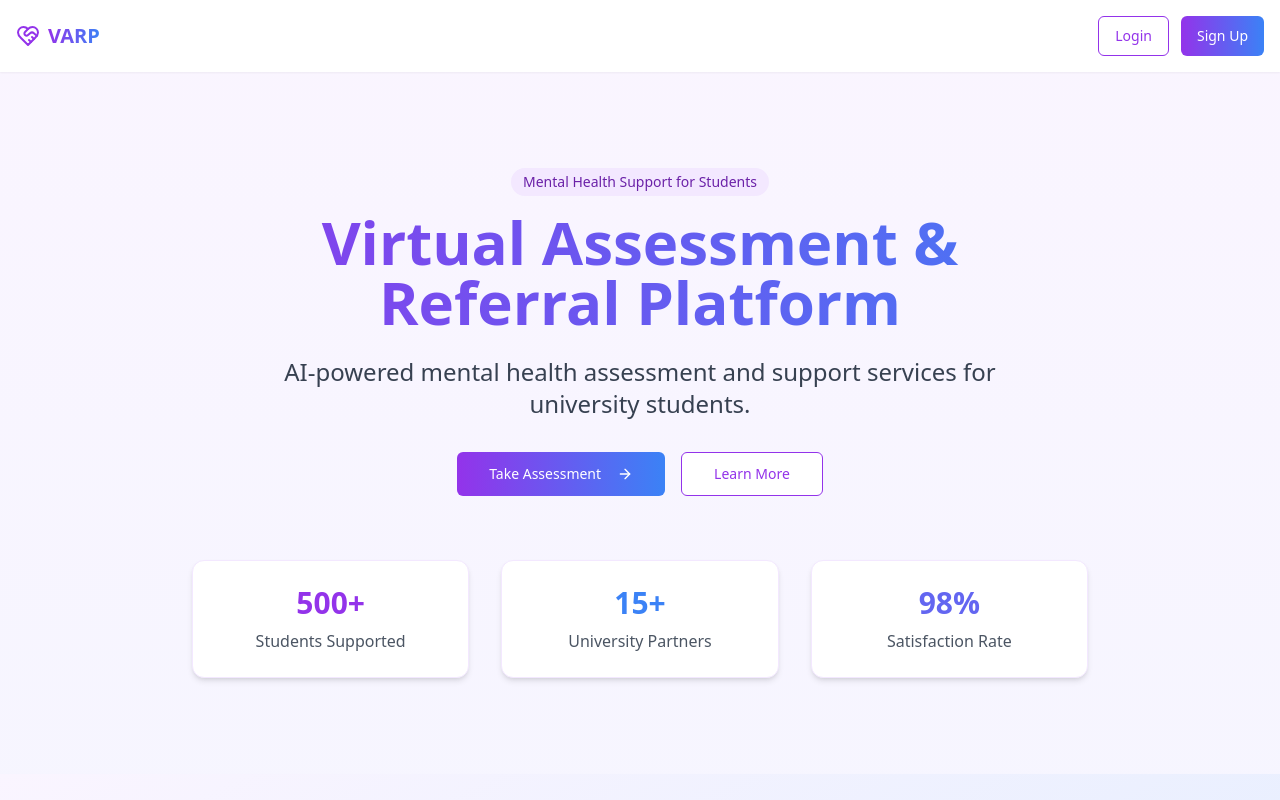
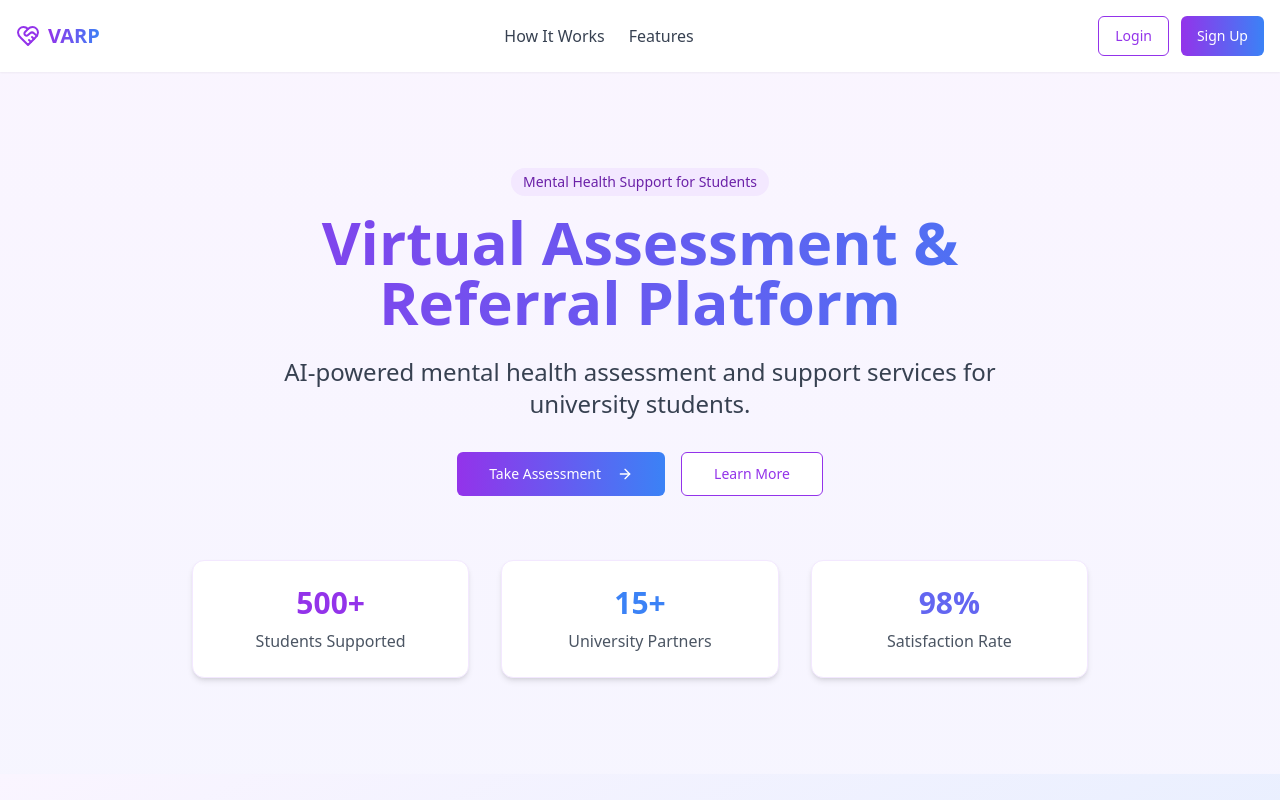
Before and after one commit to Geryfrey/mind-sense-rwanda-connect, a React (Vite) app: page / in a window 1280 px wide. Shown: the top 800 px of the page. Built offline with nearby package versions, Linux system fonts and the light colour scheme.

Commit message:
Fix: Update navigation bar links
Update the navigation bar to link to the correct sections on the landing page.

```diff
--- a/src/pages/LandingPage.tsx
+++ b/src/pages/LandingPage.tsx
@@ -1,3 +1,4 @@
+
 import React from "react";
 import { Link } from "react-router-dom";
 import { Button } from "@/components/ui/button";
@@ -24,6 +25,11 @@ const LandingPage: React.FC = () => {
             <HeartHandshake className="h-6 w-6 text-purple-600 mr-2" />
             <h1 className="text-xl font-bold bg-clip-text text-transparent bg-gradient-to-r from-purple-600 to-blue-500">VARP</h1>
           </div>
+
+          <nav className="hidden md:flex items-center space-x-6">
+            <a href="#how-it-works" className="text-gray-700 hover:text-purple-600 transition-colors">How It Works</a>
+            <a href="#features" className="text-gray-700 hover:text-purple-600 transition-colors">Features</a>
+          </nav>
 
           <div className="flex items-center space-x-3">
             <Link to="/login">
```
